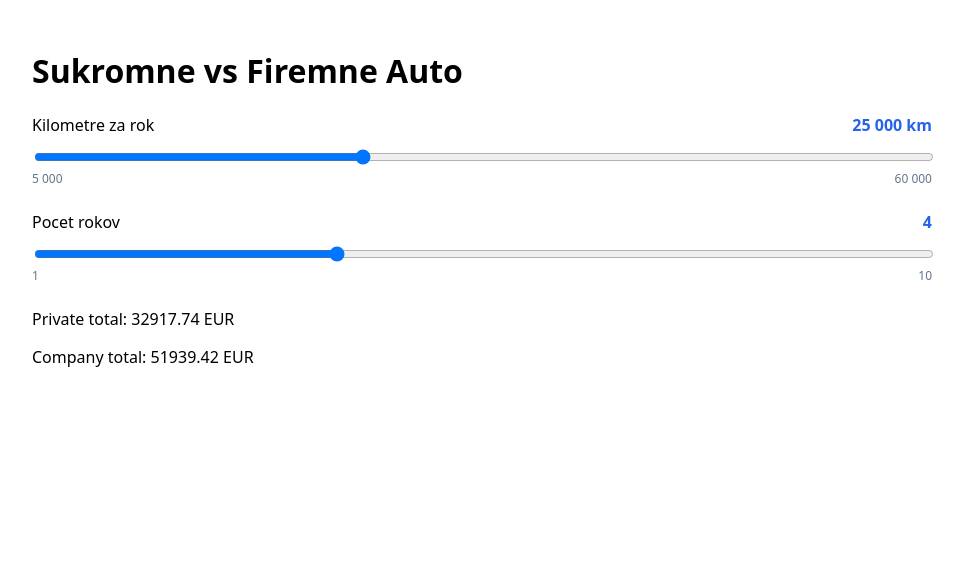
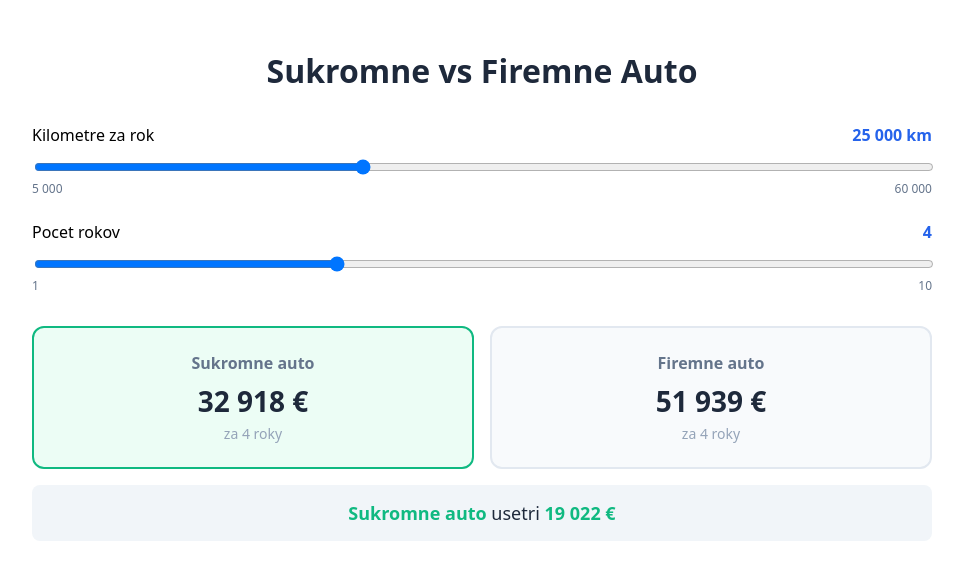
Before and after one commit to mcsdodo/sukromne-vs-firemne-auto, a Vue app: page / in a window 1280 px wide. Shown: the top 580 px of the page, without its empty margins (158-1122 px from the left). Built offline with nearby package versions, Linux system fonts and the light colour scheme.

Commit message:
feat: add ResultsSummary component with comparison cards
🤖 Generated with [Claude Code](https://claude.com/claude-code)

Co-Authored-By: Claude <noreply@anthropic.com>

```diff
--- a/src/App.vue
+++ b/src/App.vue
@@ -5,8 +5,13 @@
     <KmSlider v-model="kmPerYear" />
     <YearsInput v-model="years" />
 
-    <p>Private total: {{ totalPrivate.toFixed(2) }} EUR</p>
-    <p>Company total: {{ totalCompany.toFixed(2) }} EUR</p>
+    <ResultsSummary
+      :totalPrivate="totalPrivate"
+      :totalCompany="totalCompany"
+      :savings="savings"
+      :cheaperOption="cheaperOption"
+      :years="years"
+    />
   </div>
 </template>
 
@@ -14,8 +19,16 @@
 import { useCalculator } from './composables/useCalculator'
 import KmSlider from './components/KmSlider.vue'
 import YearsInput from './components/YearsInput.vue'
+import ResultsSummary from './components/ResultsSummary.vue'
 
-const { kmPerYear, years, totalPrivate, totalCompany } = useCalculator()
+const {
+  kmPerYear,
+  years,
+  totalPrivate,
+  totalCompany,
+  savings,
+  cheaperOption
+} = useCalculator()
 </script>
 
 <style>
@@ -25,4 +38,10 @@ const { kmPerYear, years, totalPrivate, totalCompany } = useCalculator()
   padding: 20px;
   font-family: system-ui, -apple-system, sans-serif;
 }
+
+h1 {
+  text-align: center;
+  color: #1e293b;
+  margin-bottom: 32px;
+}
 </style>
--- /dev/null
+++ b/src/components/ResultsSummary.vue
@@ -0,0 +1,114 @@
+<template>
+  <div class="results-summary">
+    <div class="cards">
+      <div class="card" :class="{ winner: cheaperOption === 'private' }">
+        <h3>Sukromne auto</h3>
+        <p class="amount">{{ formatCurrency(totalPrivate) }}</p>
+        <p class="period">za {{ years }} {{ yearsLabel }}</p>
+      </div>
+      <div class="card" :class="{ winner: cheaperOption === 'company' }">
+        <h3>Firemne auto</h3>
+        <p class="amount">{{ formatCurrency(totalCompany) }}</p>
+        <p class="period">za {{ years }} {{ yearsLabel }}</p>
+      </div>
+    </div>
+    <div class="verdict">
+      <template v-if="savings > 0">
+        <strong>Firemne auto</strong> usetri
+        <strong>{{ formatCurrency(savings) }}</strong>
+      </template>
+      <template v-else-if="savings < 0">
+        <strong>Sukromne auto</strong> usetri
+        <strong>{{ formatCurrency(Math.abs(savings)) }}</strong>
+      </template>
+      <template v-else>
+        Obe moznosti stoja rovnako
+      </template>
+    </div>
+  </div>
+</template>
+
+<script setup>
+import { computed } from 'vue'
+
+const props = defineProps({
+  totalPrivate: { type: Number, required: true },
+  totalCompany: { type: Number, required: true },
+  savings: { type: Number, required: true },
+  cheaperOption: { type: String, required: true },
+  years: { type: Number, required: true }
+})
+
+const yearsLabel = computed(() => {
+  if (props.years === 1) return 'rok'
+  if (props.years >= 2 && props.years <= 4) return 'roky'
+  return 'rokov'
+})
+
+const formatCurrency = (value) => {
+  return value.toLocaleString('sk-SK', {
+    style: 'currency',
+    currency: 'EUR',
+    minimumFractionDigits: 0,
+    maximumFractionDigits: 0
+  })
+}
+</script>
+
+<style scoped>
+.results-summary {
+  margin: 32px 0;
+}
+
+.cards {
+  display: grid;
+  grid-template-columns: 1fr 1fr;
+  gap: 16px;
+  margin-bottom: 16px;
+}
+
+.card {
+  background: #f8fafc;
+  border: 2px solid #e2e8f0;
+  border-radius: 12px;
+  padding: 24px;
+  text-align: center;
+}
+
+.card.winner {
+  background: #ecfdf5;
+  border-color: #10b981;
+}
+
+.card h3 {
+  margin: 0 0 8px 0;
+  font-size: 16px;
+  color: #64748b;
+}
+
+.card .amount {
+  font-size: 28px;
+  font-weight: 700;
+  color: #1e293b;
+  margin: 0;
+}
+
+.card .period {
+  font-size: 14px;
+  color: #94a3b8;
+  margin: 4px 0 0 0;
+}
+
+.verdict {
+  text-align: center;
+  font-size: 18px;
+  color: #1e293b;
+  padding: 16px;
+  background: #f1f5f9;
+  border-radius: 8px;
+}
+
+.verdict strong {
+  color: #10b981;
+}
+</style>
```
